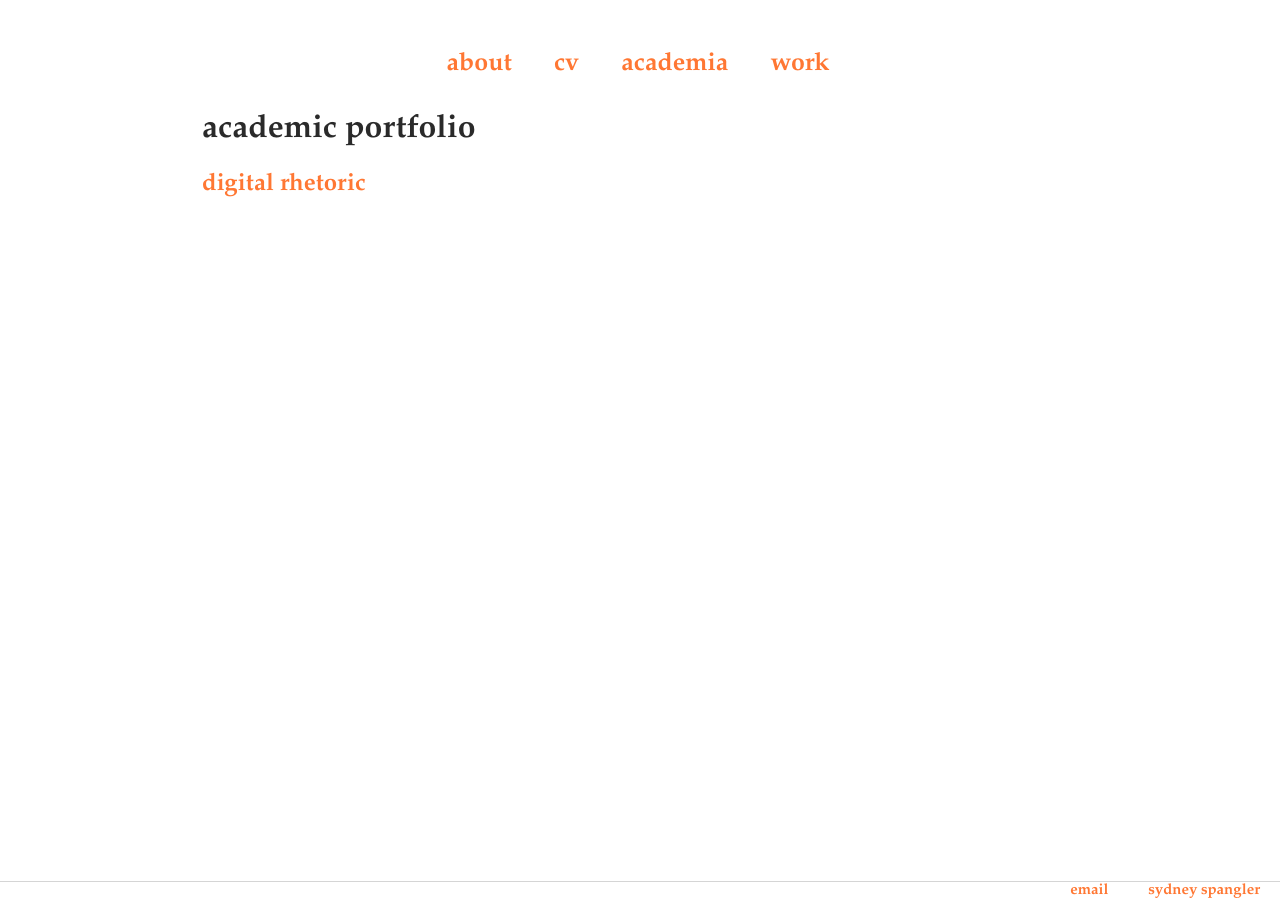
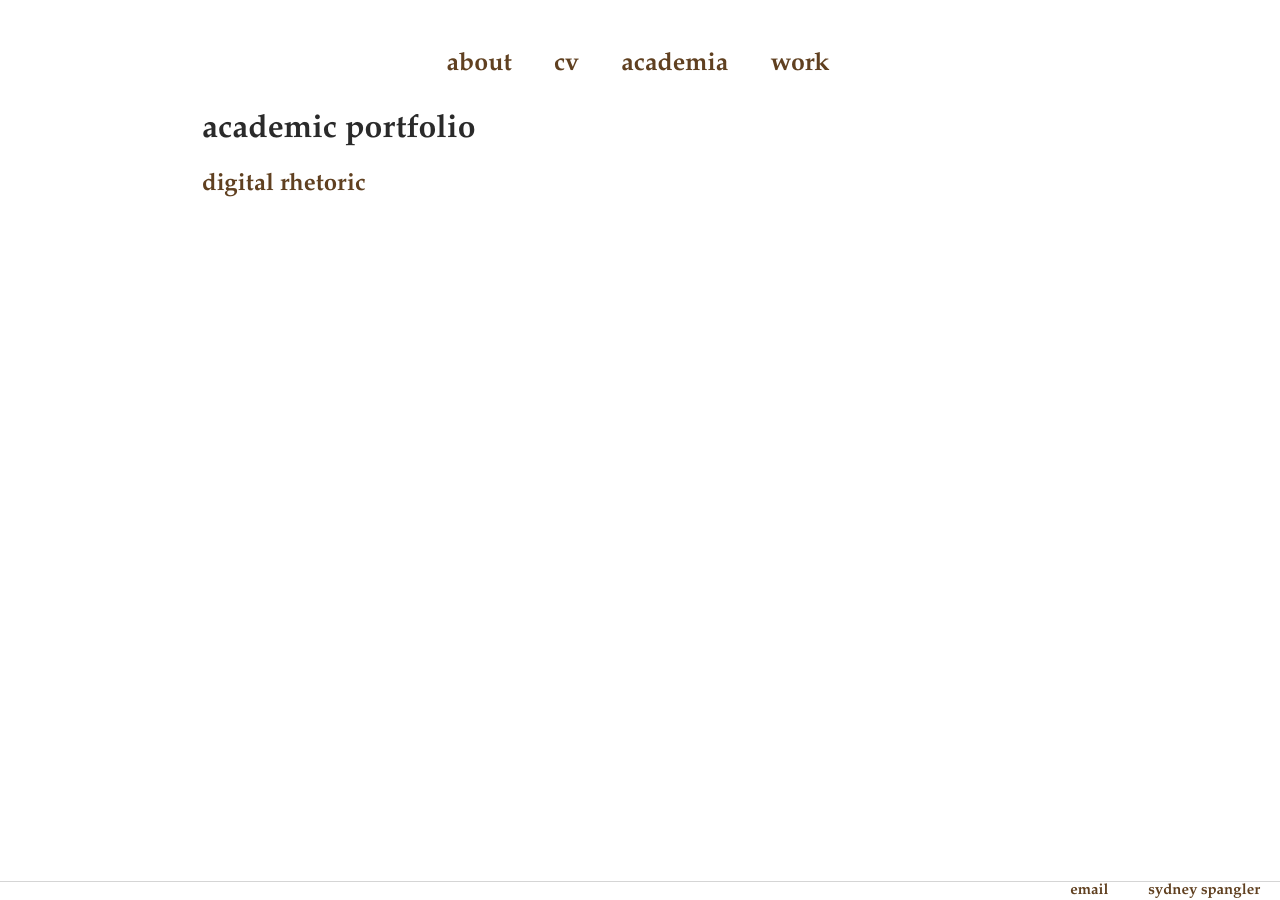
Before and after one commit to sydneyspangler/sydneyspangler.github.io, a Jekyll site: the page built from academia/index.html, in a window 1280 px wide. Built offline with Jekyll 4.4.1, drawn with Linux system fonts in a browser that asks for light colours.

Commit message:
Update main.css

```diff
--- a/css/main.css
+++ b/css/main.css
@@ -10,7 +10,6 @@ nav ul {
     list-style: none;
     font-weight: bold;
     text-align: center;
-    color: #0d0d0d;
 }
 footer ul {
     font-family:'Palatino Linotype', 'serif';
@@ -33,7 +32,7 @@ nav ul li, footer ul li {
 }
 a {
     text-decoration: none;
-    color: #ff7733;
+    color: #604020;
 }
 a:hover {
     text-decoration: line-through;
```
